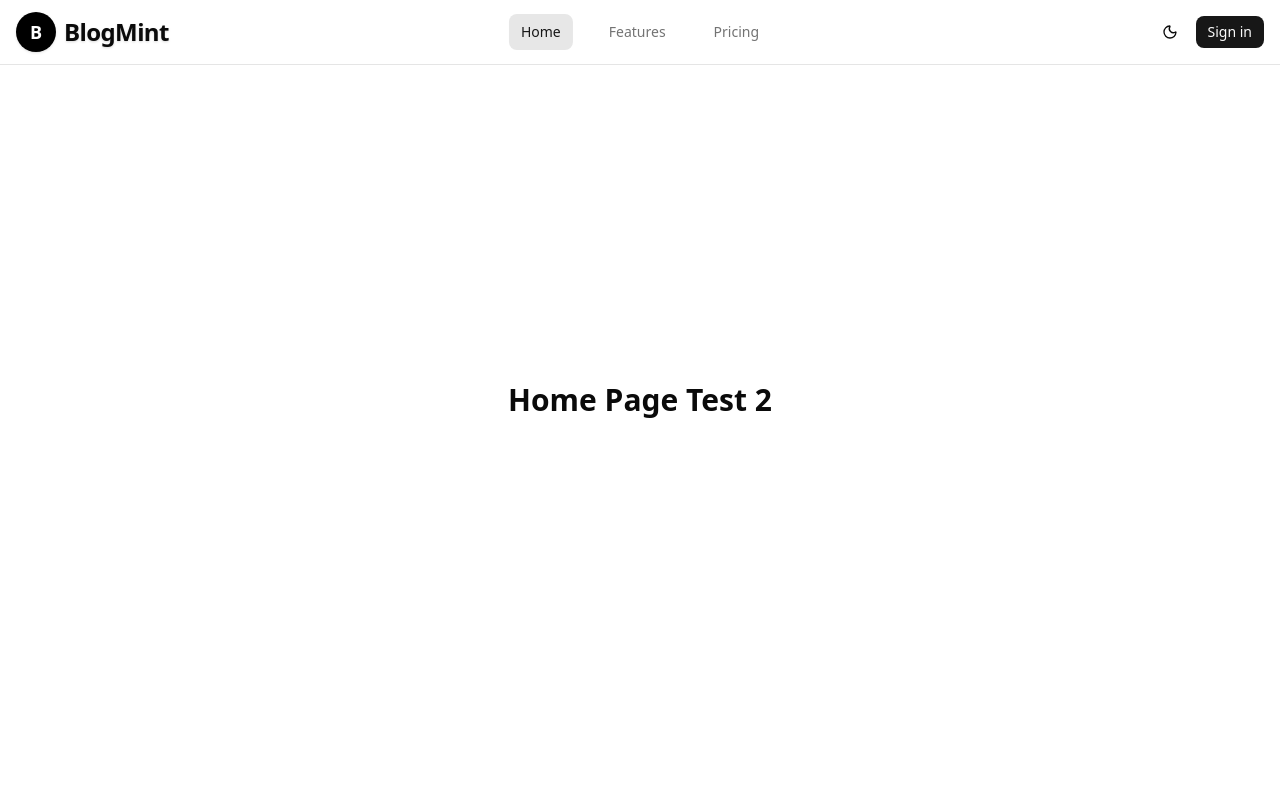
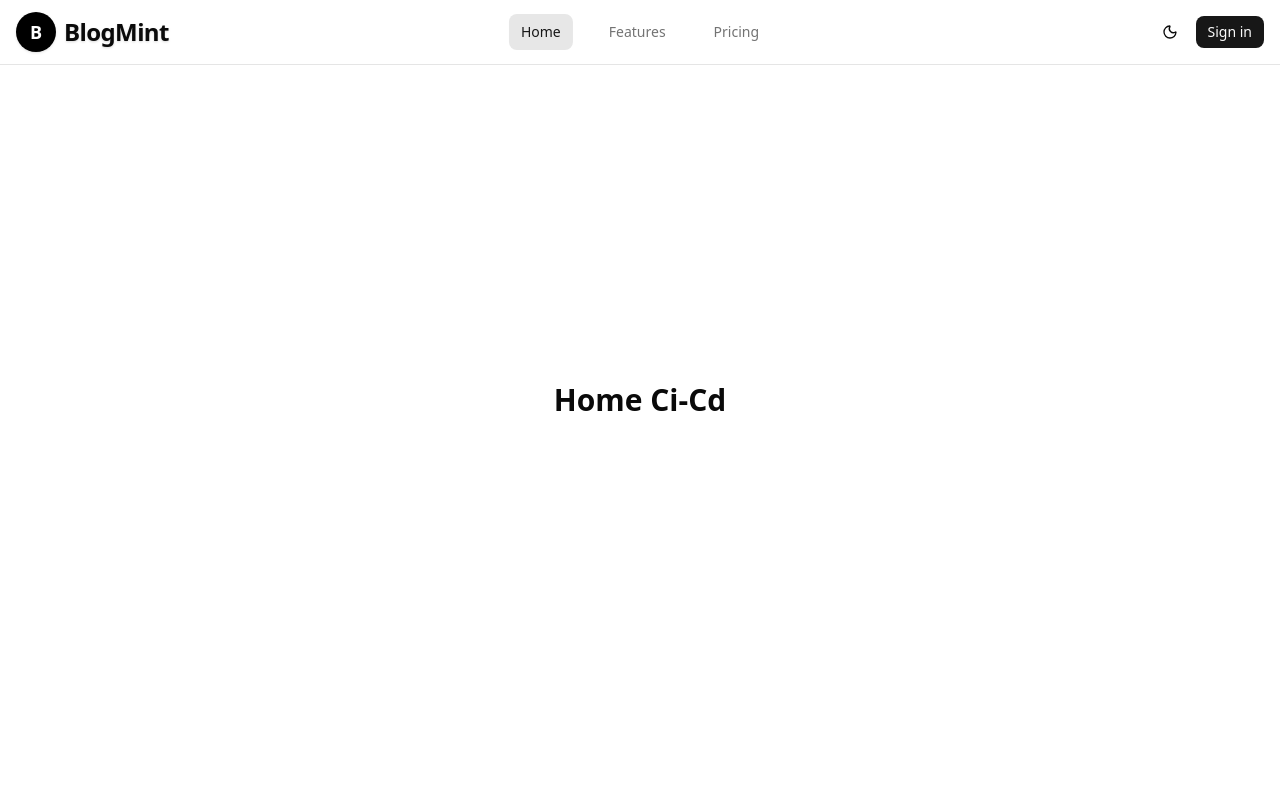
Before and after one commit to sanjaytech63/pro-blog-app, a Next.js app: page / in a window 1280 px wide. Shown: the top 800 px of the page. Built offline with nearby package versions, Linux system fonts and the light colour scheme; no server answers.

Commit message:
test mode ci cd feature to dev and dev to main (#4) (#5)

```diff
--- a/src/app/page.tsx
+++ b/src/app/page.tsx
@@ -1,7 +1,7 @@
 export default function Home() {
   return (
     <div className="flex min-h-screen items-center justify-center">
-      <h1 className="text-3xl font-bold">Home Page Test 2</h1>
+      <h1 className="text-3xl font-bold">Home Ci-Cd</h1>
     </div>
   )
 }
```
